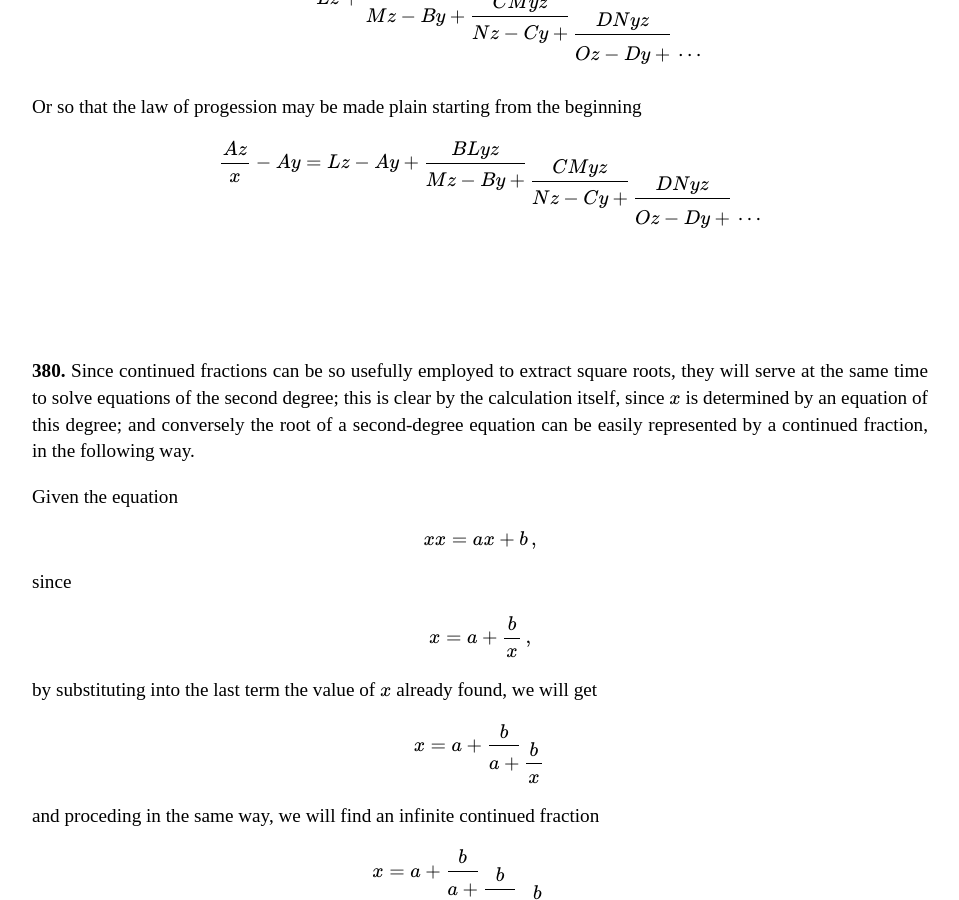
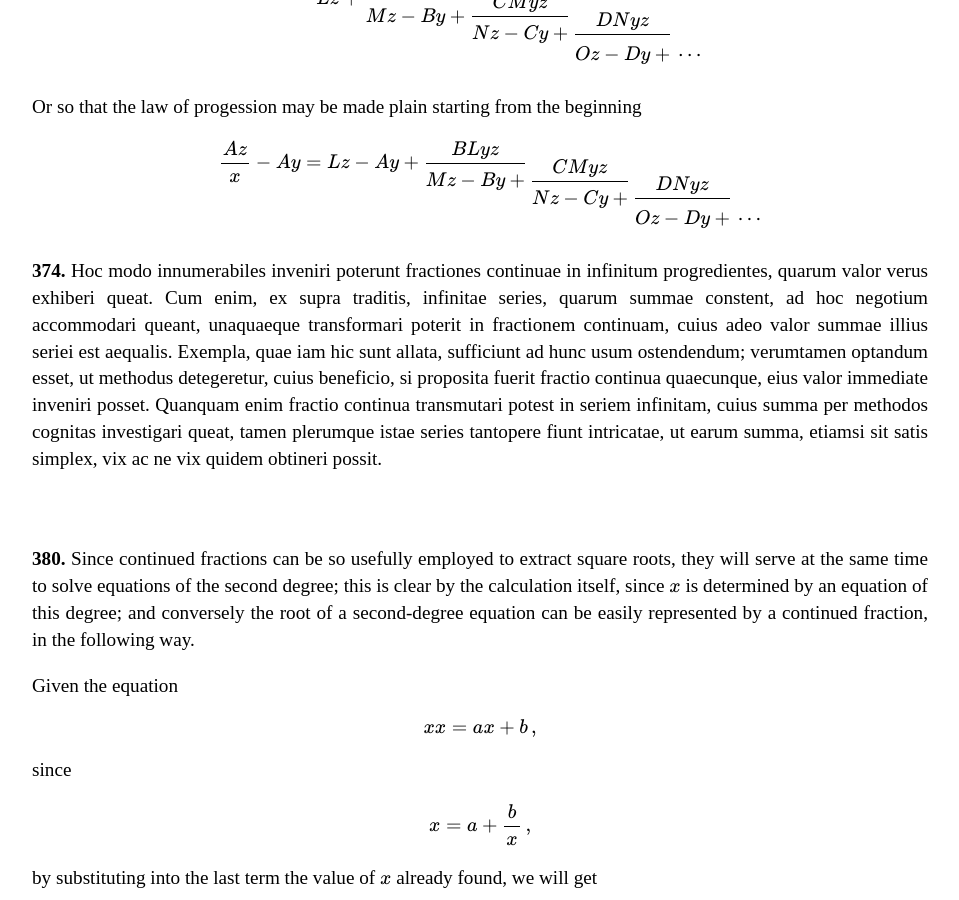
Before and after one commit to ttdoucet/ttdoucet.github.io, a Jekyll site: the page built from euler/e101-en.html, in a window 1280 px wide and 900 px high, scrolled down 15738 px. Shown: the whole window, without its empty margins (160-1119 px from the left). Built offline with Jekyll 4.4.1, drawn with Linux system fonts in a browser that asks for light colours; formulas are drawn with MathJax 3.

Commit message:
Starting p.374

```diff
--- a/euler/e101-en.html
+++ b/euler/e101-en.html
@@ -824,6 +824,20 @@
 {Az\over x} - Ay = Lz - Ay + \cofrac {BLyz} {Mz-By} {\cofrac {CMyz} {Nz-Cy}  {\cofrac {DNyz} {Oz-Dy} \tailfrac}}
 \end{equation}
 
+<p><esec>374.</esec>
+Hoc modo innumerabiles inveniri poterunt fractiones continuae in
+infinitum progredientes, quarum valor verus exhiberi queat. Cum enim, ex
+supra traditis, infinitae series, quarum summae constent, ad hoc negotium
+accommodari queant, unaquaeque transformari poterit in fractionem continuam,
+cuius adeo valor summae illius seriei est aequalis.
+Exempla, quae iam hic
+sunt allata, sufficiunt ad hunc usum ostendendum; verumtamen optandum
+esset, ut methodus detegeretur, cuius beneficio, si proposita fuerit fractio
+continua quaecunque, eius valor immediate inveniri posset. Quanquam enim
+fractio continua transmutari potest in seriem infinitam, cuius summa per
+methodos cognitas investigari queat, tamen plerumque istae series tantopere
+fiunt intricatae, ut earum summa, etiamsi sit satis simplex, vix ac ne vix
+quidem obtineri possit.
 
 
 <br><br><br>
```
